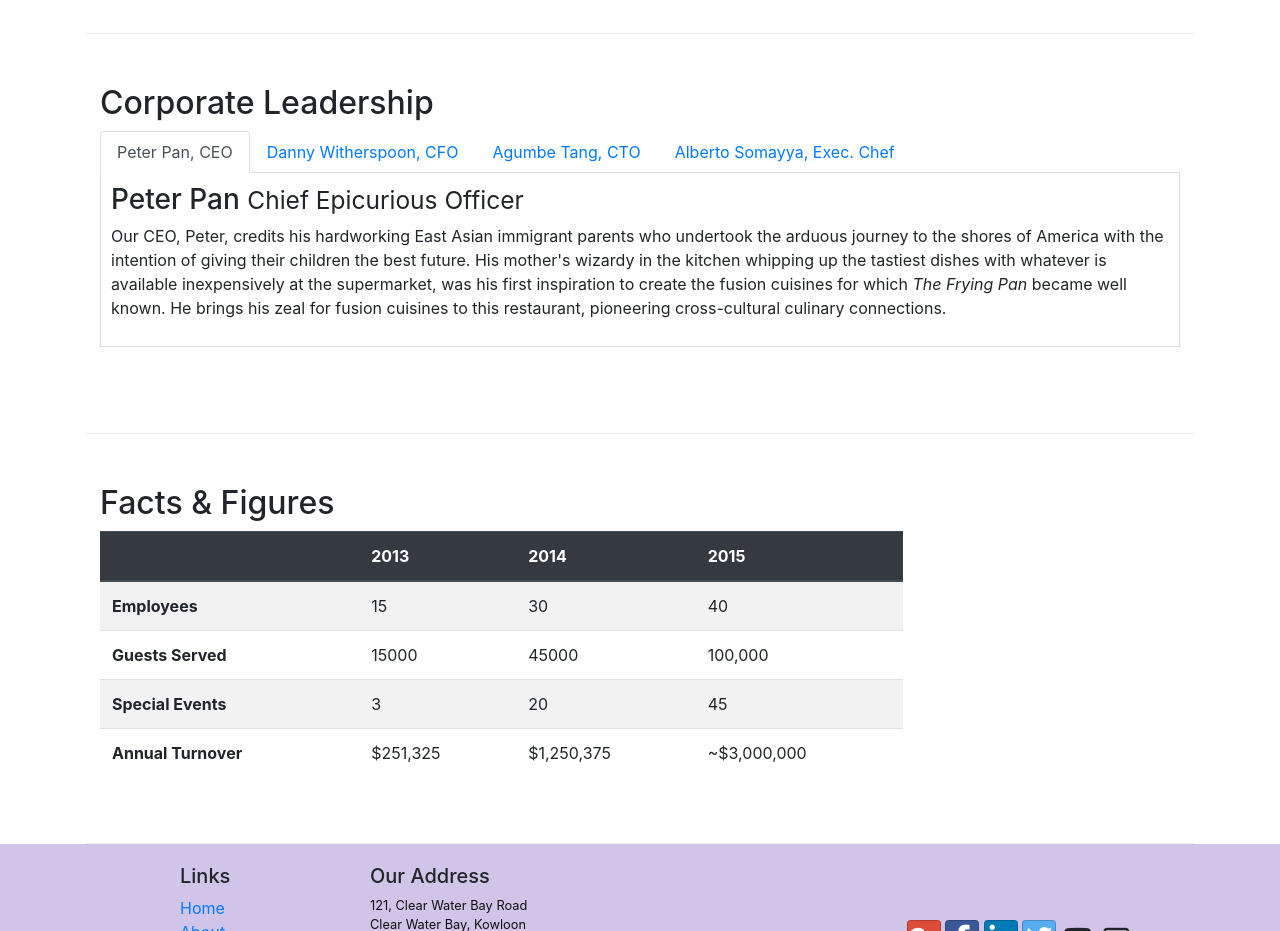
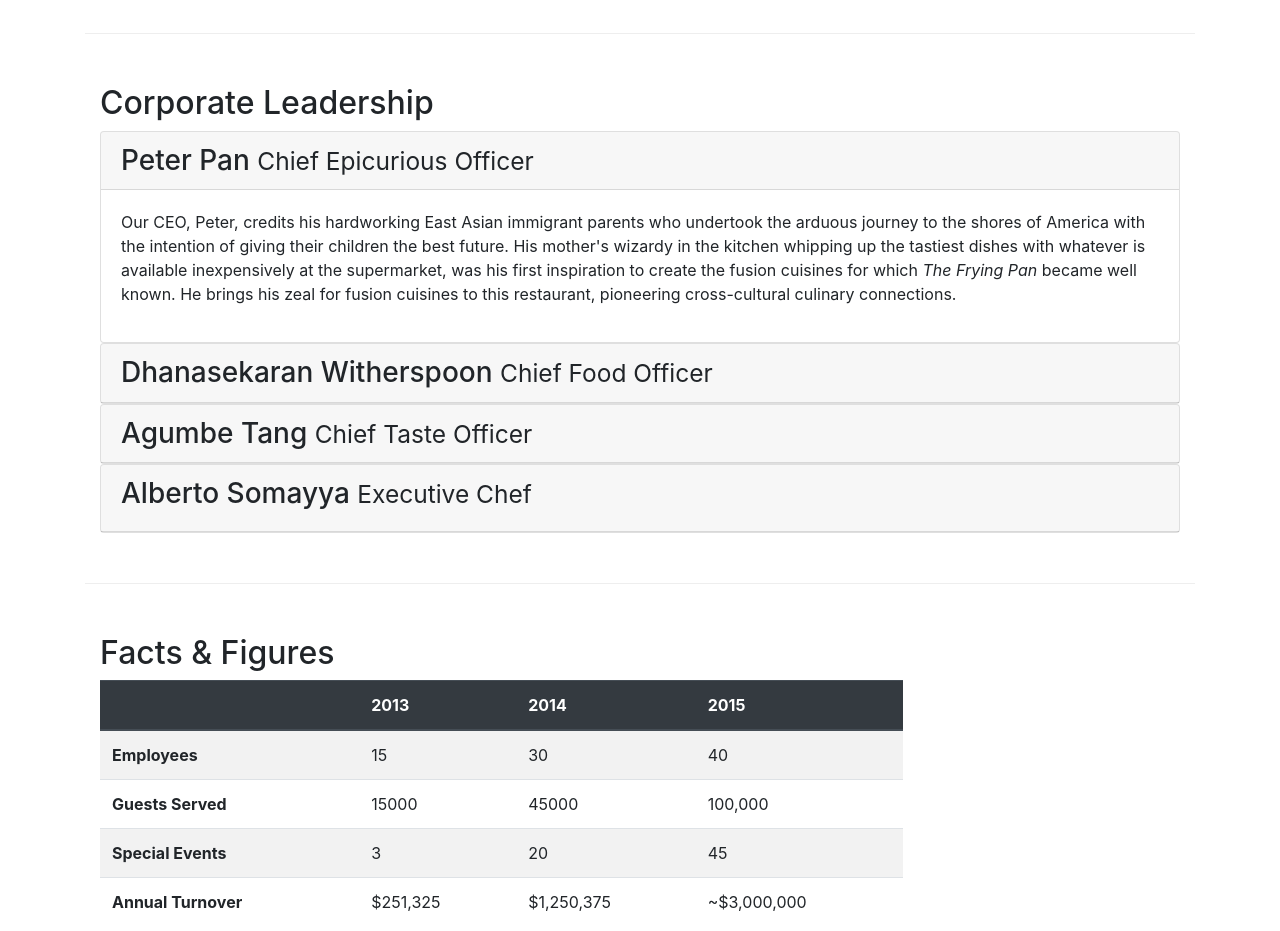
Before and after one commit to mnajjarian/conFusion, a plain HTML site: page aboutus.html in a window 1280 px wide. Shown: the part 940-1871 px from the top of the page. Drawn offline with nearby package versions, Linux system fonts and the light colour scheme.

Commit message:
Accordion

```diff
--- a/aboutus.html
+++ b/aboutus.html
@@ -108,36 +108,54 @@
         <div class="row row-content">
             <div class="col-12">
                 <h2>Corporate Leadership</h2>
-                <ul class="nav nav-tabs">
-                    <li class="nav-item">
-                        <a class="nav-link active" href="#peter" role="tab" data-toggle="tab">Peter Pan, CEO</a>
-                    </li>
-                    <li class="nav-item">
-                        <a class="nav-link" href="#danny" role="tab" data-toggle="tab">Danny Witherspoon, CFO</a>
-                    </li>
-                    <li class="nav-item">
-                        <a class="nav-link" href="#agumbe" role="tab" data-toggle="tab">Agumbe Tang, CTO</a>
-                    </li>
-                    <li class="nav-item">
-                        <a class="nav-link" href="#alberto" role="tab" data-toggle="tab">Alberto Somayya, Exec. Chef</a>
-                    </li>
-                </ul>
-                <div class="tab-content">
-                    <div role="tabpanel" class="tab-pane fade show active" id="peter">
-                        <h3>Peter Pan <small>Chief Epicurious Officer</small></h3>
-                        <p class="d-none d-sm-block">Our CEO, Peter, credits his hardworking East Asian immigrant parents who undertook the arduous journey to the shores of America with the intention of giving their children the best future. His mother's wizardy in the kitchen whipping up the tastiest dishes with whatever is available inexpensively at the supermarket, was his first inspiration to create the fusion cuisines for which <em>The Frying Pan</em> became well known. He brings his zeal for fusion cuisines to this restaurant, pioneering cross-cultural culinary connections.</p>
+                <div id="accordion">
+                    <div class="card">
+                        <div role="tab" class="card-header" id="peterhead">
+                            <h3 class="mb-0">
+                                <a data-toggle="collapse" data-target="#peter">Peter Pan <small>Chief Epicurious Officer</small></a>
+                            </h3>
+                        </div>
+                        <div class="collapse show" id="peter" data-parent="#accordion">
+                            <div class="card-body">
+                                <p class="d-none d-sm-block">Our CEO, Peter, credits his hardworking East Asian immigrant parents who undertook the arduous journey to the shores of America with the intention of giving their children the best future. His mother's wizardy in the kitchen whipping up the tastiest dishes with whatever is available inexpensively at the supermarket, was his first inspiration to create the fusion cuisines for which <em>The Frying Pan</em> became well known. He brings his zeal for fusion cuisines to this restaurant, pioneering cross-cultural culinary connections.</p>
+                            </div>
+                        </div>
                     </div>
-                    <div role="tabpanel" class="tab-pane fade" id="danny">
-                        <h3>Dhanasekaran Witherspoon <small>Chief Food Officer</small></h3>
-                        <p class="d-none d-sm-block">Our CFO, Danny, as he is affectionately referred to by his colleagues, comes from a long established family tradition in farming and produce. His experiences growing up on a farm in the Australian outback gave him great appreciation for varieties of food sources. As he puts it in his own words, <em>Everything that runs, wins, and everything that stays, pays!</em></p>
+                    <div class="card">
+                        <div role="tab" class="card-header" id="dannyhead">
+                            <h3 class="mb-0">
+                                <a data-toggle="collapse" data-target="#danny">Dhanasekaran Witherspoon <small>Chief Food Officer</small></a>
+                            </h3>
+                        </div>
+                        <div class="collapse" id="danny" data-parent="#accordion">
+                            <div class="card-body">
+                                <p class="d-none d-sm-block">Our CFO, Danny, as he is affectionately referred to by his colleagues, comes from a long established family tradition in farming and produce. His experiences growing up on a farm in the Australian outback gave him great appreciation for varieties of food sources. As he puts it in his own words, <em>Everything that runs, wins, and everything that stays, pays!</em></p>
+                            </div>
+                        </div>
                     </div>
-                    <div role="tabpanel" class="tab-pane fade" id="agumbe">
-                        <h3>Agumbe Tang <small>Chief Taste Officer</small></h3>
-                        <p class="d-none d-sm-block">Blessed with the most discerning gustatory sense, Agumbe, our CTO, personally ensures that every dish that we serve meets his exacting tastes. Our chefs dread the tongue lashing that ensues if their dish does not meet his exacting standards. He lives by his motto, <em>You click only if you survive my lick.</em></p>
+                    <div class="card">
+                        <div role="tab" class="card-header" id="agumbehead">
+                            <h3 class="mb-0">
+                                <a data-toggle="collapse" data-target="#agumbe">Agumbe Tang <small>Chief Taste Officer</small></a>
+                            </h3>
+                        </div>
+                        <div class="collapse" id="agumbe" data-parent="#accordion">
+                            <div class="card-body">
+                                <p class="d-none d-sm-block">Blessed with the most discerning gustatory sense, Agumbe, our CTO, personally ensures that every dish that we serve meets his exacting tastes. Our chefs dread the tongue lashing that ensues if their dish does not meet his exacting standards. He lives by his motto, <em>You click only if you survive my lick.</em></p>
+                            </div>
+                        </div>
                     </div>
-                    <div role="tabpanel" class="tab-pane fade" id="alberto">
-                        <h3>Alberto Somayya <small>Executive Chef</small></h3>
-                        <p class="d-none d-sm-block">Award winning three-star Michelin chef with wide International experience having worked closely with whos-who in the culinary world, he specializes in creating mouthwatering Indo-Italian fusion experiences. He says, <em>Put together the cuisines from the two craziest cultures, and you get a winning hit! Amma Mia!</em></p>
+                    <div class="card">
+                        <div role="tab" class="card-header" id="albertohead">
+                            <h3>
+                               <a data-toggle="collapse" data-target="#alberto">Alberto Somayya <small>Executive Chef</small></a>
+                            </h3>
+                        </div>
+                        <div class="collapse" id="alberto" data-parent="#accordion">
+                            <div class="card-body">
+                                 <p class="d-none d-sm-block">Award winning three-star Michelin chef with wide International experience having worked closely with whos-who in the culinary world, he specializes in creating mouthwatering Indo-Italian fusion experiences. He says, <em>Put together the cuisines from the two craziest cultures, and you get a winning hit! Amma Mia!</em></p>
+                            </div>
+                        </div>
                     </div>
                 </div>
             </div>
```
